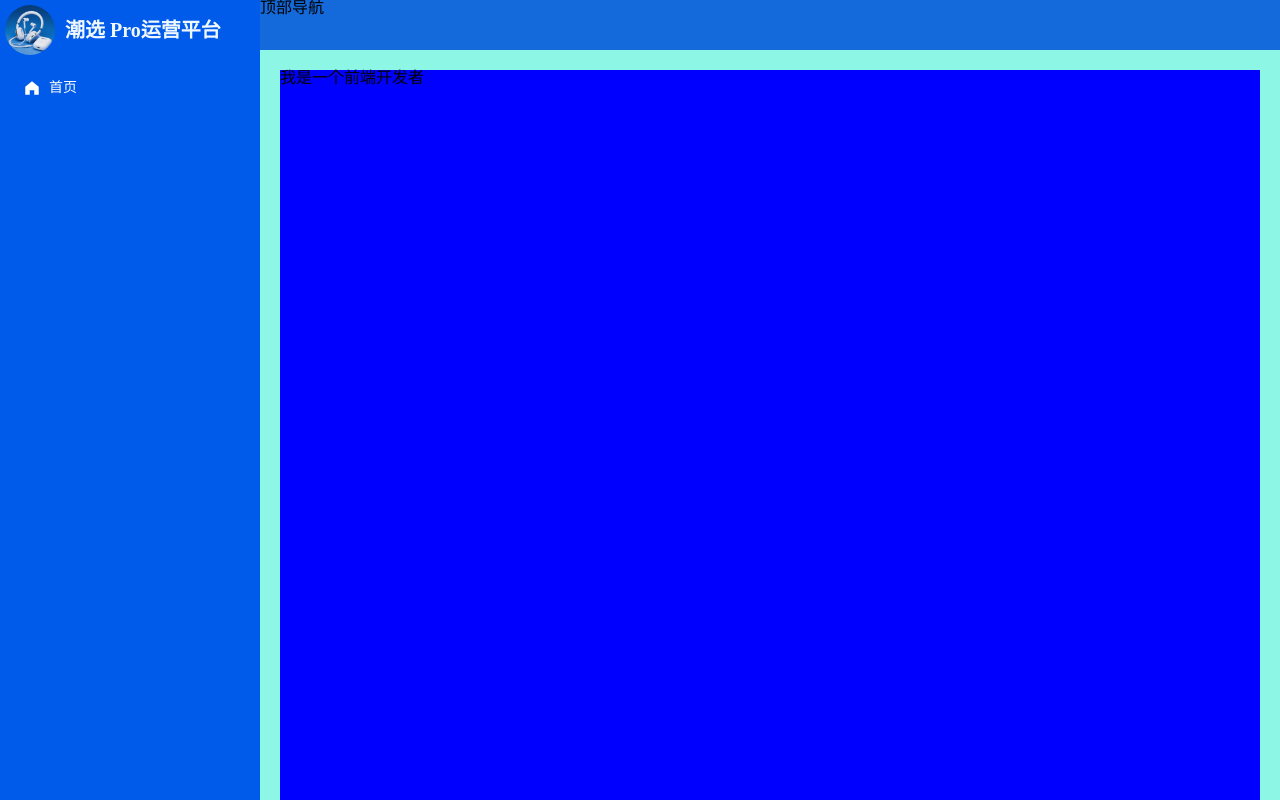
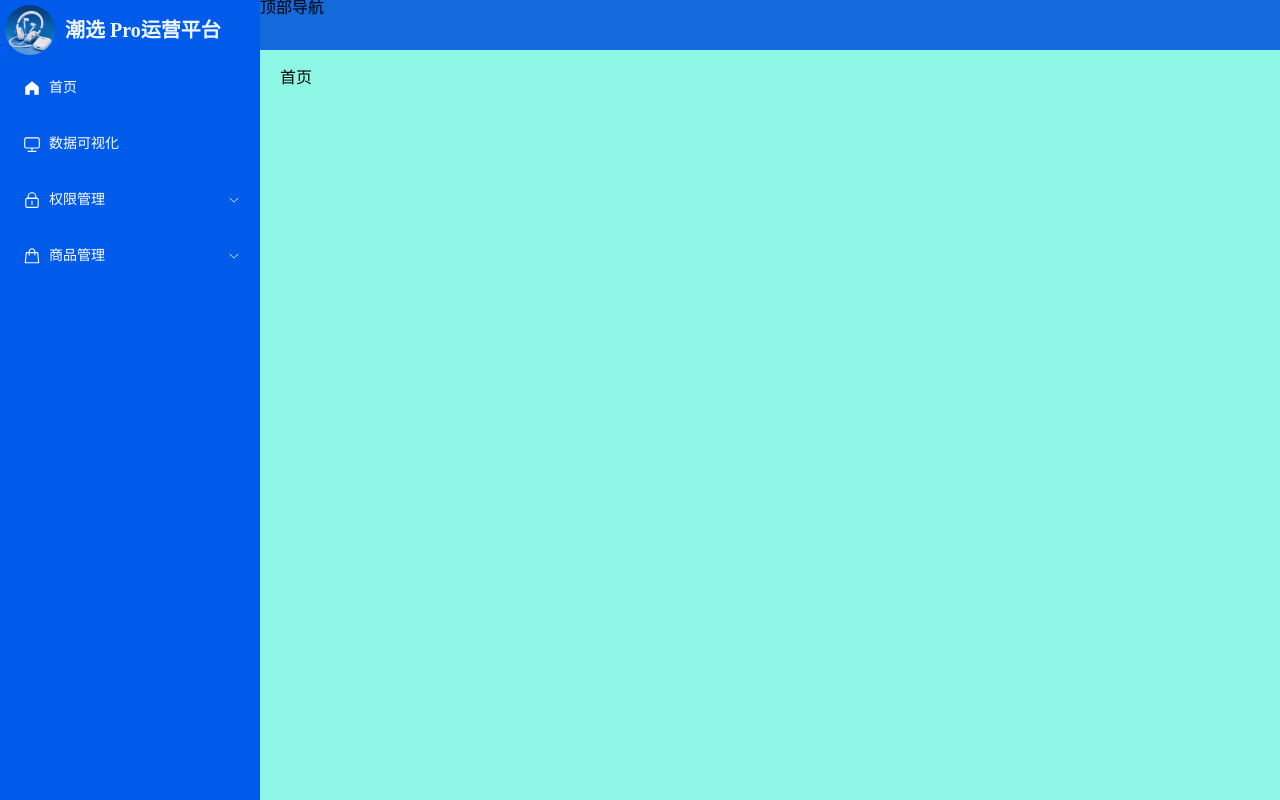
Before and after one commit to LIU2020822LMC/LIU2020822LMC-vue3-Ts-admin-project-GuiGuZhenXuan, a Vue app: page /#/home in a window 1280 px wide. Built offline with nearby package versions, Linux system fonts and the light colour scheme.

Commit message:
feat: 项目全部路由配置

```diff
--- a/src/layout/index.vue
+++ b/src/layout/index.vue
@@ -14,7 +14,7 @@
     <div class="layout_tabbar">顶部导航</div>
     <!-- 内容展示区域 -->
     <div class="layout_main">
-      <p style="height: 10000px; background-color: blue">我是一个前端开发者</p>
+      <Main />
     </div>
   </div>
 </template>
@@ -22,6 +22,7 @@
 <script setup lang="ts">
 import Logo from './Logo/index.vue'
 import Menu from './menu/index.vue'
+import Main from '@/views/main/index.vue'
 // 获取用户相关的小仓库
 import useUserStore from '@/store/modules/user'
 
--- a/src/layout/menu/index.vue
+++ b/src/layout/menu/index.vue
@@ -5,6 +5,7 @@
       <el-menu-item
         v-if="!item.children && !item.meta.hidden"
         :index="item.path"
+        @click="goRouter"
       >
         <template #title>
           <el-icon>
@@ -47,8 +48,16 @@
 </template>
 
 <script setup lang="ts">
+import { useRouter } from 'vue-router'
 // 接受父组件传过来的全部路由
 defineProps(['menuList'])
+
+const router = useRouter()
+
+// 菜单点击执行函数
+const goRouter = (path: any) => {
+  router.push(path.index)
+}
 </script>
 
 <script lang="ts">
--- a/src/router/routes.ts
+++ b/src/router/routes.ts
@@ -3,7 +3,7 @@ export const constantRoute = [
     // 登录
     path: '/login',
     component: () => import('@/views/Login/index.vue'),
-    name: 'login',
+    name: 'Login',
     meta: {
       title: '登录', // 菜单标题
       hidden: true, // 隐藏菜单 true:隐藏 false:显示
@@ -14,33 +14,139 @@ export const constantRoute = [
     // 一级路由布局
     path: '/',
     component: () => import('@/layout/index.vue'),
-    name: 'layout',
+    name: 'Layout',
     meta: {
       title: 'Layout',
       icon: 'Setting',
     },
+    redirect: '/home',
     // 二级路由
     children: [
       {
         // 首页
         path: '/home',
         component: () => import('@/views/Home/index.vue'),
-        name: 'home',
+        name: 'Home',
         meta: {
           title: '首页',
           icon: 'HomeFilled',
+          hidden: false,
         },
       },
-      // {
-      //   // 测试
-      //   path: '/ceshi',
-      //   component: () => import('@/views/Home/index.vue'),
-      //   name: '测试',
-      //   meta: {
-      //     title: '测试',
-      //     icon: 'Setting',
-      //   },
-      // },
+    ],
+  },
+  {
+    // 数据可视化
+    path: '/screen',
+    component: () => import('@/views/Screen/index.vue'),
+    name: 'Screen',
+    meta: {
+      title: '数据可视化',
+      hidden: false,
+      icon: 'Monitor',
+    },
+  },
+  {
+    // 权限管理
+    path: '/acl',
+    component: () => import('@/layout/index.vue'),
+    name: 'Acl',
+    meta: {
+      title: '权限管理',
+      hidden: false,
+      icon: 'Lock',
+    },
+    children: [
+      {
+        // 用户管理
+        path: '/acl/user',
+        component: () => import('@/views/Acl/user/index.vue'),
+        name: 'User',
+        meta: {
+          title: '用户管理',
+          hidden: false,
+          icon: 'User',
+        },
+      },
+      {
+        // 角色管理
+        path: '/acl/role',
+        component: () => import('@/views/Acl/role/index.vue'),
+        name: 'Role',
+        meta: {
+          title: '角色管理',
+          hidden: false,
+          icon: 'Avatar',
+        },
+      },
+      {
+        // 菜单管理
+        path: '/acl/permission',
+        component: () => import('@/views/Acl/permission/index.vue'),
+        name: 'Permission',
+        meta: {
+          title: '菜单管理',
+          hidden: false,
+          icon: 'Menu',
+        },
+      },
+    ],
+  },
+  {
+    // 商品管理
+    path: '/product',
+    component: () => import('@/layout/index.vue'),
+    name: 'Product',
+    meta: {
+      title: '商品管理',
+      hidden: false,
+      icon: 'goods',
+    },
+    children: [
+      {
+        // 品牌管理
+        path: '/product/trademark',
+        component: () => import('@/views/Product/trademark/index.vue'),
+        name: 'Trademark',
+        meta: {
+          title: '品牌管理',
+          hidden: false,
+          icon: 'ShoppingCartFull',
+        },
+      },
+      {
+        // 属性管理
+        path: '/product/attribute',
+        component: () => import('@/views/Product/attribute/index.vue'),
+        name: 'Attribute',
+        meta: {
+          title: '属性管理',
+          hidden: false,
+          icon: 'PriceTag',
+        },
+      },
+      {
+        // SPU管理
+        path: '/product/spu',
+        component: () => import('@/views/Product/spu/index.vue'),
+        name: 'Spu',
+        meta: {
+          title: 'SPU管理',
+          hidden: false,
+          icon: 'Grid',
+        },
+      },
+      {
+        // Sku管理
+        path: '/product/sku',
+        component: () => import('@/views/Product/sku/index.vue'),
+        name: 'Sku',
+        meta: {
+          title: 'SKU管理',
+          hidden: false,
+          icon: 'Grid',
+        },
+      },
     ],
   },
   {
--- /dev/null
+++ b/src/views/Acl/permission/index.vue
@@ -0,0 +1,7 @@
+<template>
+  <div>菜单管理</div>
+</template>
+
+<script setup lang="ts"></script>
+
+<style scoped></style>
--- /dev/null
+++ b/src/views/Acl/role/index.vue
@@ -0,0 +1,7 @@
+<template>
+  <div>角色管理</div>
+</template>
+
+<script setup lang="ts"></script>
+
+<style scoped></style>
--- /dev/null
+++ b/src/views/Acl/user/index.vue
@@ -0,0 +1,7 @@
+<template>
+  <div>用户管理</div>
+</template>
+
+<script setup lang="ts"></script>
+
+<style scoped></style>
--- /dev/null
+++ b/src/views/Product/attribute/index.vue
@@ -0,0 +1,7 @@
+<template>
+  <div>属性管理</div>
+</template>
+
+<script setup lang="ts"></script>
+
+<style scoped></style>
--- /dev/null
+++ b/src/views/Product/sku/index.vue
@@ -0,0 +1,7 @@
+<template>
+  <div>sku管理</div>
+</template>
+
+<script setup lang="ts"></script>
+
+<style scoped></style>
--- /dev/null
+++ b/src/views/Product/spu/index.vue
@@ -0,0 +1,7 @@
+<template>
+  <div>spu管理</div>
+</template>
+
+<script setup lang="ts"></script>
+
+<style scoped></style>
--- /dev/null
+++ b/src/views/Product/trademark/index.vue
@@ -0,0 +1,7 @@
+<template>
+  <div>品牌管理</div>
+</template>
+
+<script setup lang="ts"></script>
+
+<style scoped></style>
--- /dev/null
+++ b/src/views/Screen/index.vue
@@ -0,0 +1,7 @@
+<template>
+  <div>我是数据大屏一级路由组件</div>
+</template>
+
+<script setup lang="ts"></script>
+
+<style scoped></style>
--- /dev/null
+++ b/src/views/main/index.vue
@@ -0,0 +1,25 @@
+<template>
+  <router-view v-slot="{ Component }">
+    <transition name="fade">
+      <component :is="Component" />
+    </transition>
+  </router-view>
+</template>
+
+<script setup lang="ts"></script>
+
+<style scoped>
+.fade-enter-from {
+  opacity: 0;
+  transform: scale(0);
+}
+
+.fade-enter-active {
+  transition: all 1s;
+}
+
+.fade-enter-to {
+  opacity: 1;
+  transform: scale(1);
+}
+</style>
```
